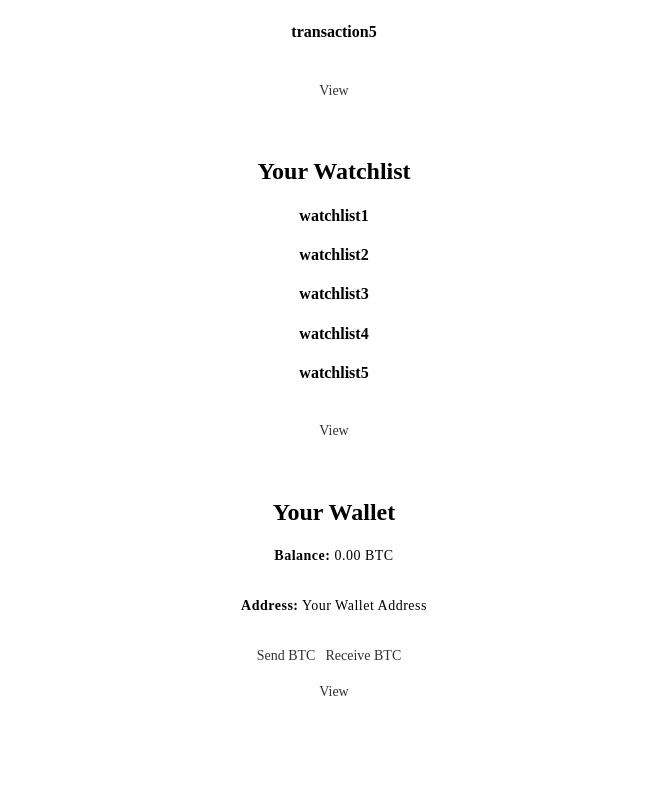
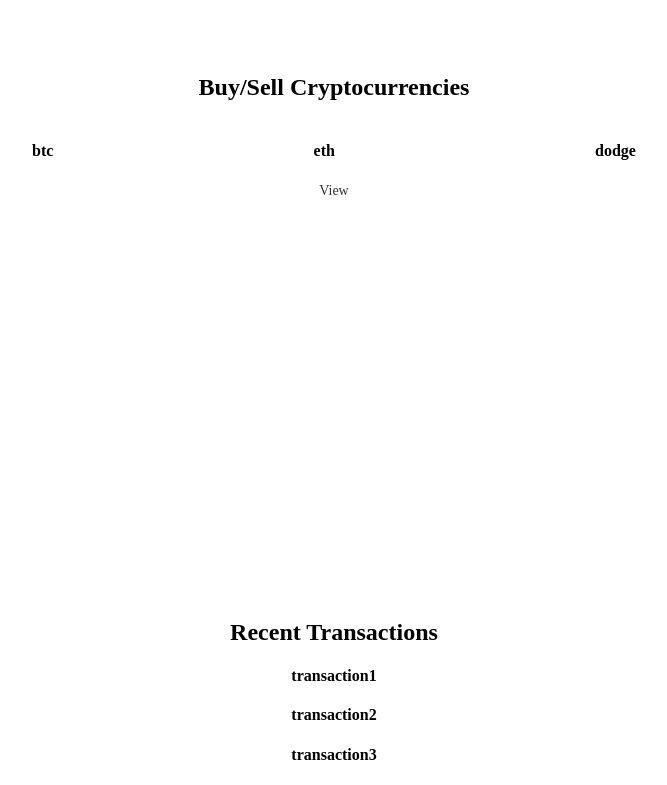
Before and after one commit to kevin-j-h/CRYPTO-WALLET, a React (Vite) app in the folder WEBSITE/CWMS/: page / in a window 1280 px wide. Shown: the part 2001-2786 px from the top of the page, without its empty margins (306-973 px from the left). Before the commit the page ends 2729 px from the top, so only its background shows below. Built offline with nearby package versions, Linux system fonts and the light colour scheme.

Commit message:
elements new

```diff
--- a/WEBSITE/CWMS/src/pages/Website.jsx
+++ b/WEBSITE/CWMS/src/pages/Website.jsx
@@ -36,6 +36,20 @@ function Website() {
         <a href="#" className="cta-button">WALLET ID</a>
       </section>
 
+      <section className="wallet">
+        <h2>Your Wallet</h2>
+        <div className="wallet-info">
+          <p><strong>Balance:</strong> 0.00 BTC</p>
+          <p><strong>Address:</strong> Your Wallet Address</p>
+        </div>
+        <div className="wallet-actions">
+          <a href="#" className="cta-button">Send BTC</a>
+          <a href="#" className="cta-button">Receive BTC</a>
+        </div>
+        <br></br>
+        <a href="#" className="view-button">View</a>
+      </section>
+
       <section className="search">
         <h2>Search for Cryptocurrencies</h2>
         <form className="search-form">
@@ -69,28 +83,16 @@ function Website() {
 
       <section className="watchlist">
         <h2>Your Watchlist</h2>
-        <h4>watchlist1</h4>
-        <h4>watchlist2</h4>
-        <h4>watchlist3</h4>
-        <h4>watchlist4</h4>
-        <h4>watchlist5</h4>
+        <h4>watchlist icon</h4>
+        <h4>watchlist icon</h4>
+        <h4>watchlist icon</h4>
+
+
         <br></br>
         <a href="#" className="view-button">View</a>
       </section>
 
-      <section className="wallet">
-        <h2>Your Wallet</h2>
-        <div className="wallet-info">
-          <p><strong>Balance:</strong> 0.00 BTC</p>
-          <p><strong>Address:</strong> Your Wallet Address</p>
-        </div>
-        <div className="wallet-actions">
-          <a href="#" className="cta-button">Send BTC</a>
-          <a href="#" className="cta-button">Receive BTC</a>
-        </div>
-        <br></br>
-        <a href="#" className="view-button">View</a>
-      </section>
+
 
       <footer className="footer">
         <p>Crypto Wallet</p>
--- a/WEBSITE/CWMS/src/styles/Website.css
+++ b/WEBSITE/CWMS/src/styles/Website.css
@@ -1,6 +1,6 @@
   .navbar {
     display: flex;
-    justify-content: flex-end; /* Align the navbar links to the right */
+    justify-content: flex-end;
     background-color: #000000;
     padding: 10px;
   }
@@ -13,7 +13,7 @@
   }
 
   .nav-links li {
-    margin-right: 20px; /* Add some spacing between nav links */
+    margin-right: 20px;
   }
 
   .nav-links a {
@@ -25,7 +25,7 @@
   .search,
   .buy-sell {
     text-align: center;
-    padding: 200px; /* Increase padding for better spacing */
+    padding: 200px;
   }
 
   .crypto-list {
@@ -50,12 +50,12 @@
   margin-right: 10px;
 }
 
-/* Add or adjust styles for the new sections */
+
 .transactions,
 .watchlist,
 .wallet {
   text-align: center;
-  padding: 20px;
+  padding: 200px;
 }
 
 .crypto-list {
@@ -70,5 +70,3 @@
 .wallet-actions a {
   margin-right: 10px;
 }
-
-/* Add any additional styling based on your design requirements */
```
